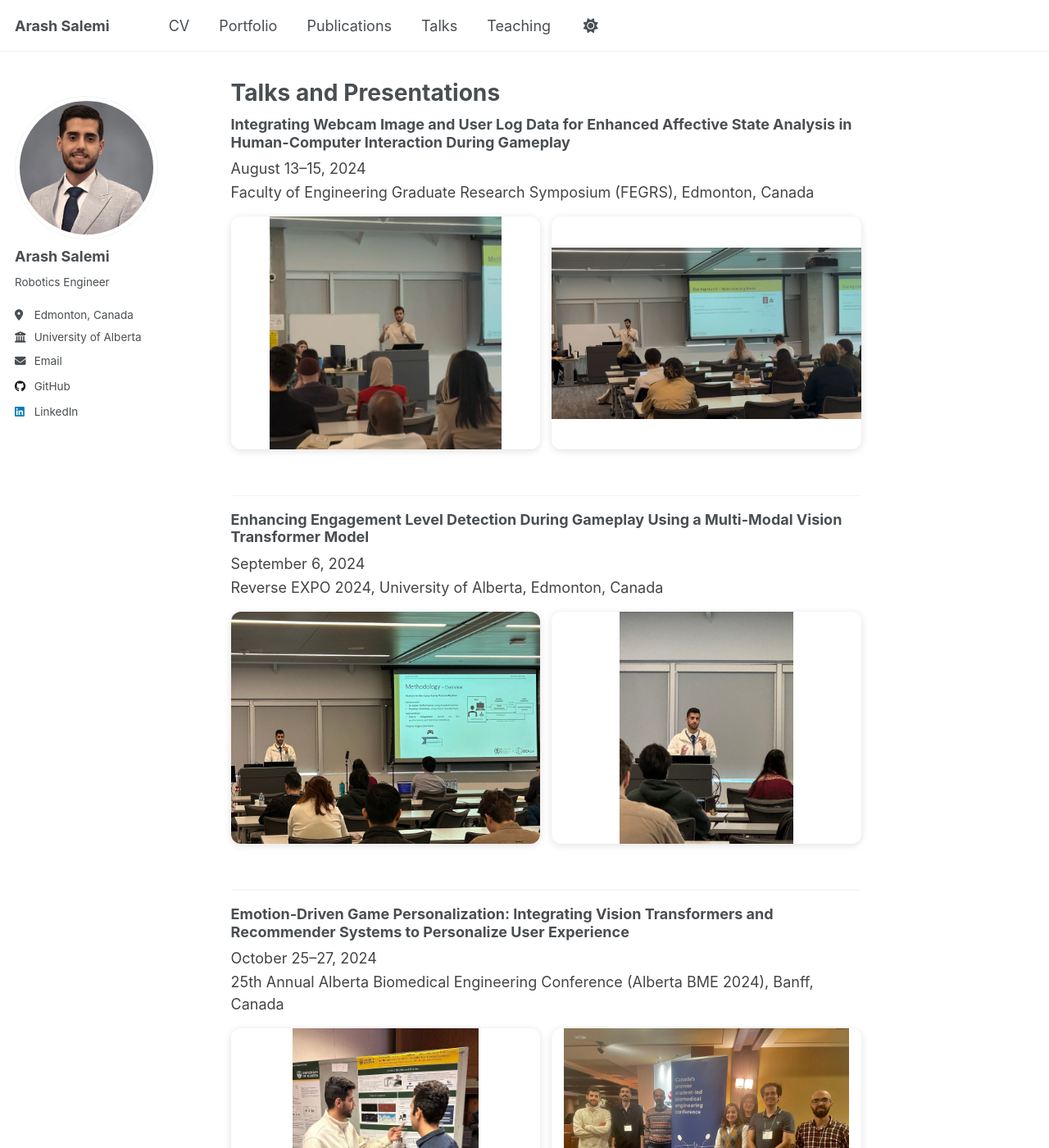
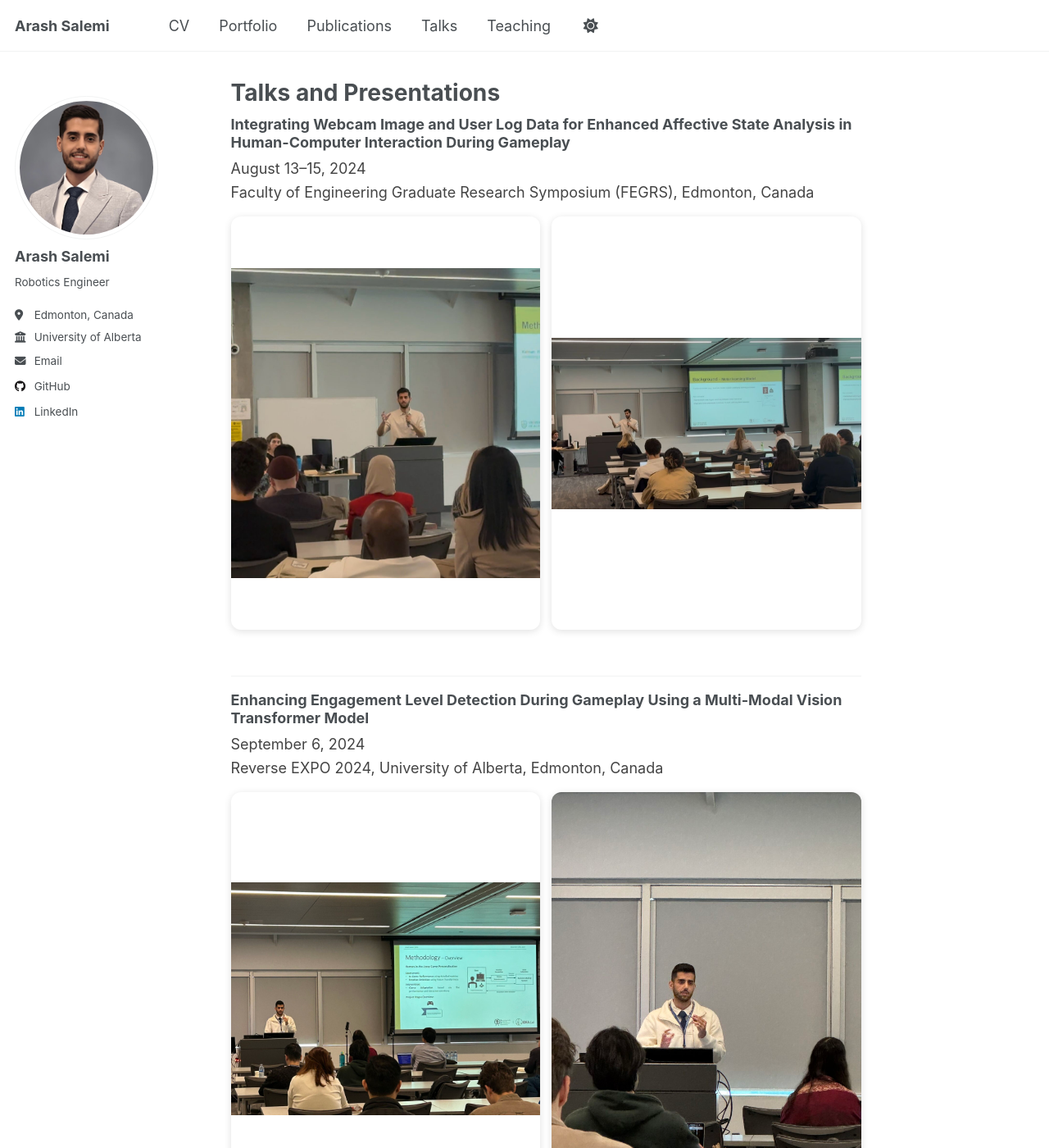
Before and after one commit to arash-salemi/arash-salemi.github.io, a Jekyll site: the page built from _pages/talks.md, in a window 1280 px wide and 1400 px high. Shown: the whole window at 82% size. Built offline with Jekyll 4.4.1, drawn with Linux system fonts in a browser that asks for light colours; a script that is not in the unit is left out.

```diff
--- a/_pages/talks.md
+++ b/_pages/talks.md
@@ -29,7 +29,7 @@ author_profile: true
 /* Uniform photo frames (no cropping of content) */
 .frame{
   position: relative;
-  aspect-ratio: 4 / 3;            /* change to 3/2 or 16/9 if you prefer */
+  aspect-ratio: 3 / 4;            /* change to 3/2 or 16/9 if you prefer */
   background:#fff;
   border-radius:12px;
   box-shadow: 0 2px 10px rgba(0,0,0,.12);
```
